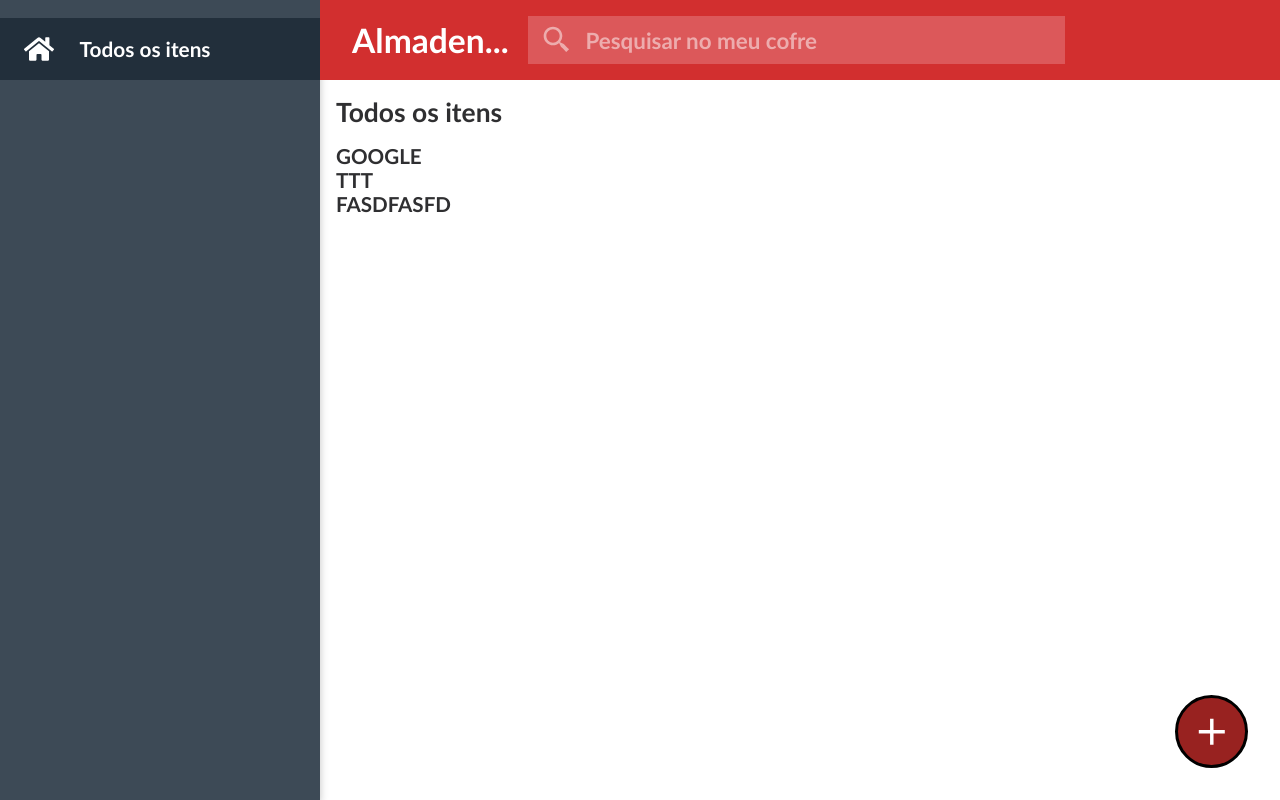
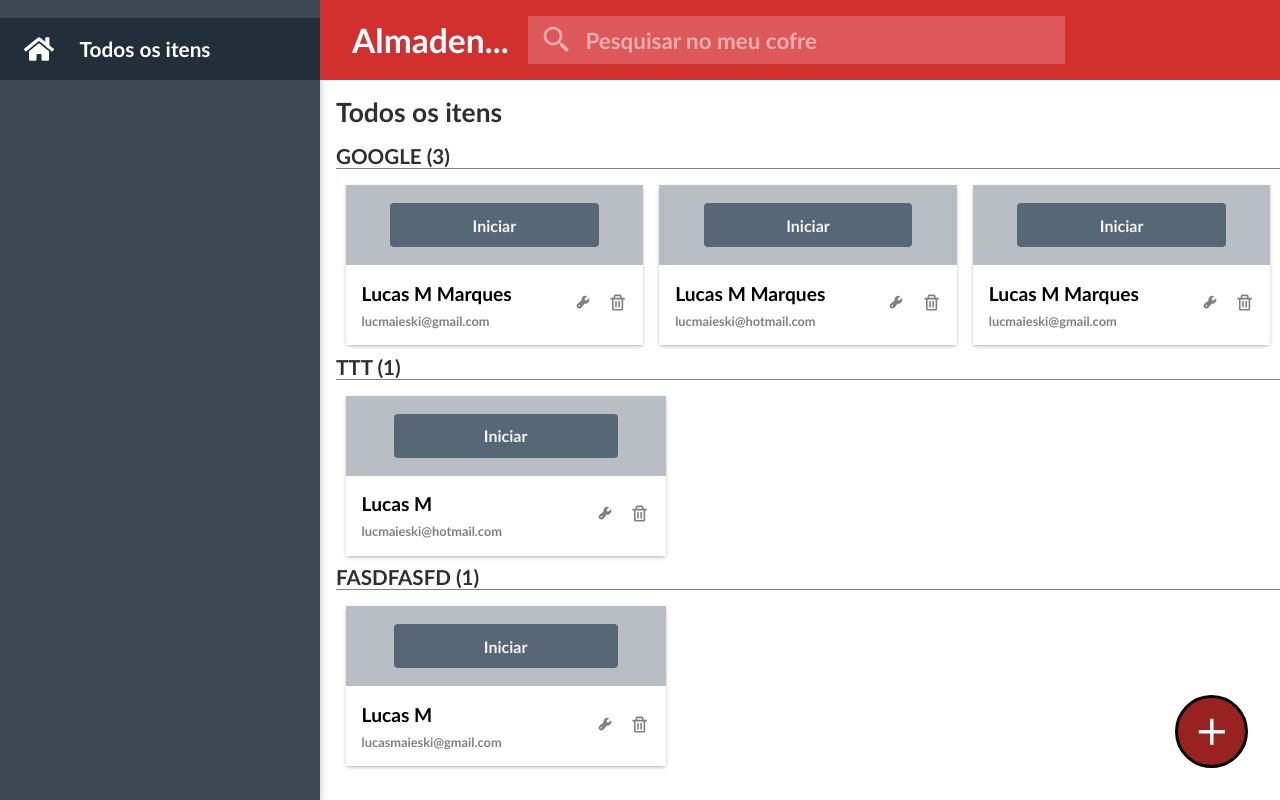
Before and after one commit to Lucky-ta/DESAFIO-CODIE, a Next.js app: page / in a window 1280 px wide. Built offline with nearby package versions, Linux system fonts and the light colour scheme; data requests are answered from the project's data file.

Commit message:
Add fileSystem css

```diff
--- a/src/components/FileSystem/FileSystem.tsx
+++ b/src/components/FileSystem/FileSystem.tsx
@@ -8,31 +8,21 @@ import { getFiles } from "../../services/api/filesApi";
 
 export default function FileSystem({ data }) {
   return (
-    // <StyledFileSysyem.FileSystemContainer>
-    //   {keys.length <= 0 ? (
-    //     <span>Nenhuma senha por aqui.</span>
-    //   ) : (
-    //     keys.map((key) => {
-    //       return (
-    //         <StyledFileSysyem.FileSystemContainer className="fileContainer">
-    //           <span>
-    //             {key} ({files[key].length})
-    //           </span>
-    //           <StyledFileSysyem.FileSystemContainer className="fileContent">
-    //             {files[key].map((data, index) => {
-    //               return <PasswordCard index={index} cardData={data} />;
-    //             })}
-    //           </StyledFileSysyem.FileSystemContainer>
-    //         </StyledFileSysyem.FileSystemContainer>
-    //       );
-    //     })
-    //   )}
-
-    // </StyledFileSysyem.FileSystemContainer>
-    <div>
-      {data.map(({ fileName }) => {
-        return <h3>{fileName}</h3>;
+    <StyledFileSysyem.FileSystemContainer>
+      {data.map(({ fileName, passwords }) => {
+        return (
+          <StyledFileSysyem.FileSystemContainer>
+            <h3>
+              {fileName} ({passwords.length})
+            </h3>
+            <StyledFileSysyem.FileSystemContainer className="passwordsContainer">
+              {passwords.map((password, index) => {
+                return <PasswordCard index={index} cardData={password} />;
+              })}
+            </StyledFileSysyem.FileSystemContainer>
+          </StyledFileSysyem.FileSystemContainer>
+        );
       })}
-    </div>
+    </StyledFileSysyem.FileSystemContainer>
   );
 }
--- a/src/components/FileSystem/index.ts
+++ b/src/components/FileSystem/index.ts
@@ -1,25 +1,14 @@
 import styled from "styled-components"
 
 export const FileSystemContainer = styled.div`
-    display: flex;
-    width: 100%;
-    padding-left: 1rem;
 
-    &.fileContainer {
-        flex-direction: column;
-        padding-left: 1rem;
-        padding-right: 1rem;
-        @media (max-width: 1000px) {
-        margin-bottom: 10rem;
-  }
-    }
-
-    &.fileContent {
+    &.passwordsContainer {
         display: grid;
         grid-template-columns: repeat(auto-fit, minmax(220px, 1fr));
         gap: 1rem;
         padding: 0.6rem;
         padding-top: 1rem;
+        border-top: 1px solid grey;
 
     }
 `
```
